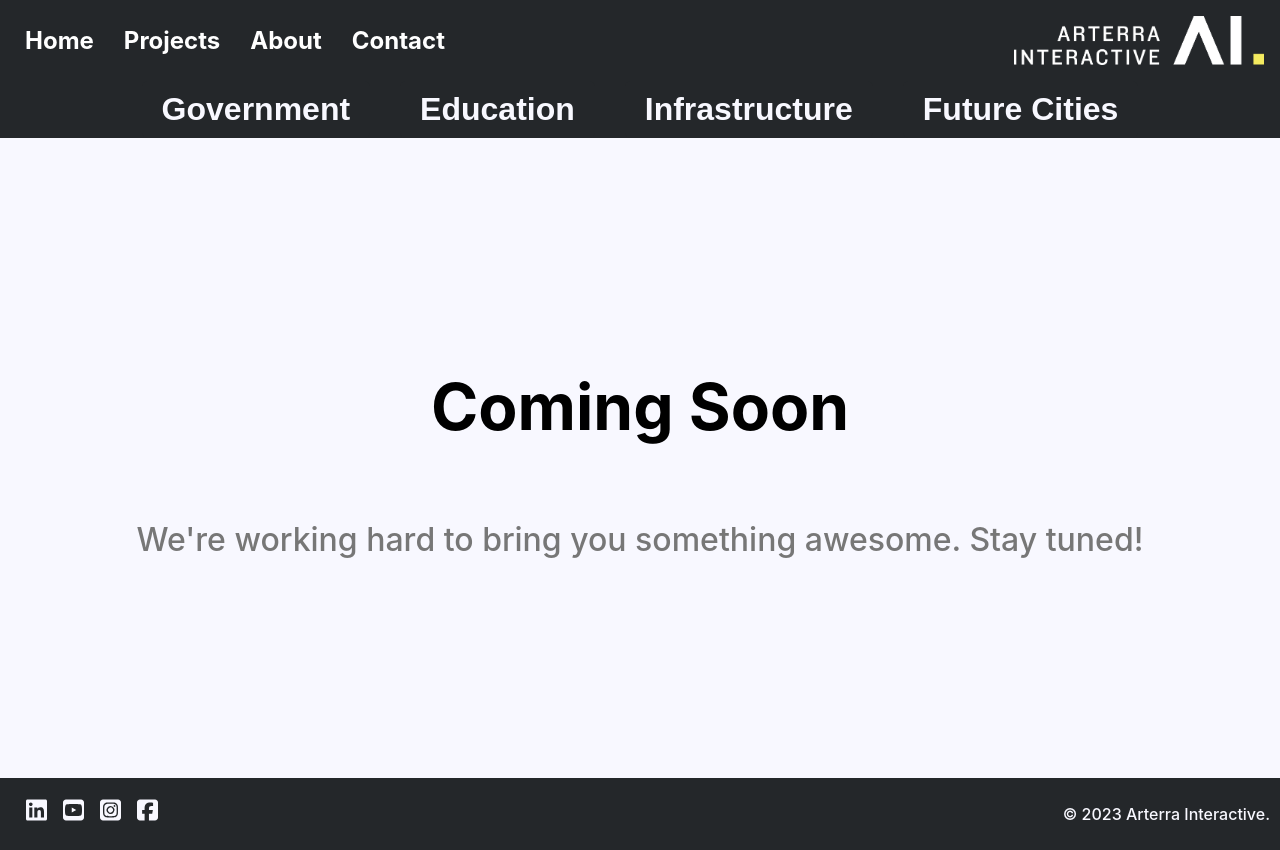
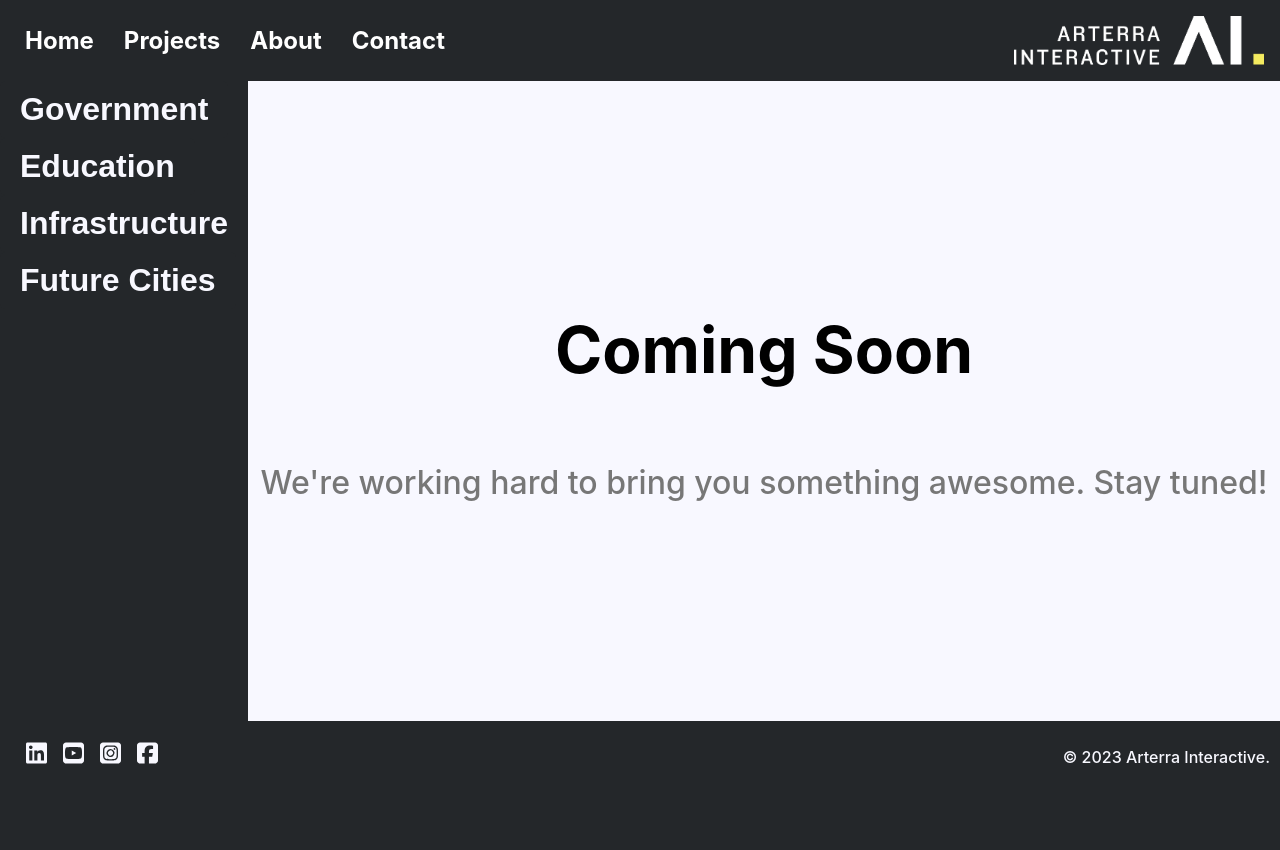
Before and after one commit to dillomn/arterrainteractive_interpretation, a React (Create React App) app: page /projects in a window 1280 px wide. After the commit the page ends 800 px from the top, so only its background shows below. Built offline with nearby package versions, Linux system fonts and the light colour scheme.

Commit message:
Modified: Styling update for the selection.js

```diff
--- a/src/components/selection/selection.css
+++ b/src/components/selection/selection.css
@@ -1,16 +1,24 @@
+body {
+  background-color: #24272A;
+}
+
+table {
+  vertical-align: top;
+  width: 100%;
+}
+
+.select{
+  width: 100%;
+  display: flex;
+}
+
 /* Navigation links */
 .select ul {
     list-style-type: none;
     margin: 0;
     padding: 0;
-    display: flex;
     justify-content: center;
     align-items: center;
-  }
-
-  /* Individual navigation link */
-  .select li {
-    margin: 0 15px;
   }
 
   /* Button styles */
@@ -31,6 +39,7 @@
     color: #F3EA60;
   }
 
-body {
-    background-color: #24272A;
-}
+  .selection-output {
+    background-color: ghostwhite;
+    width: 100%;
+  }
```
